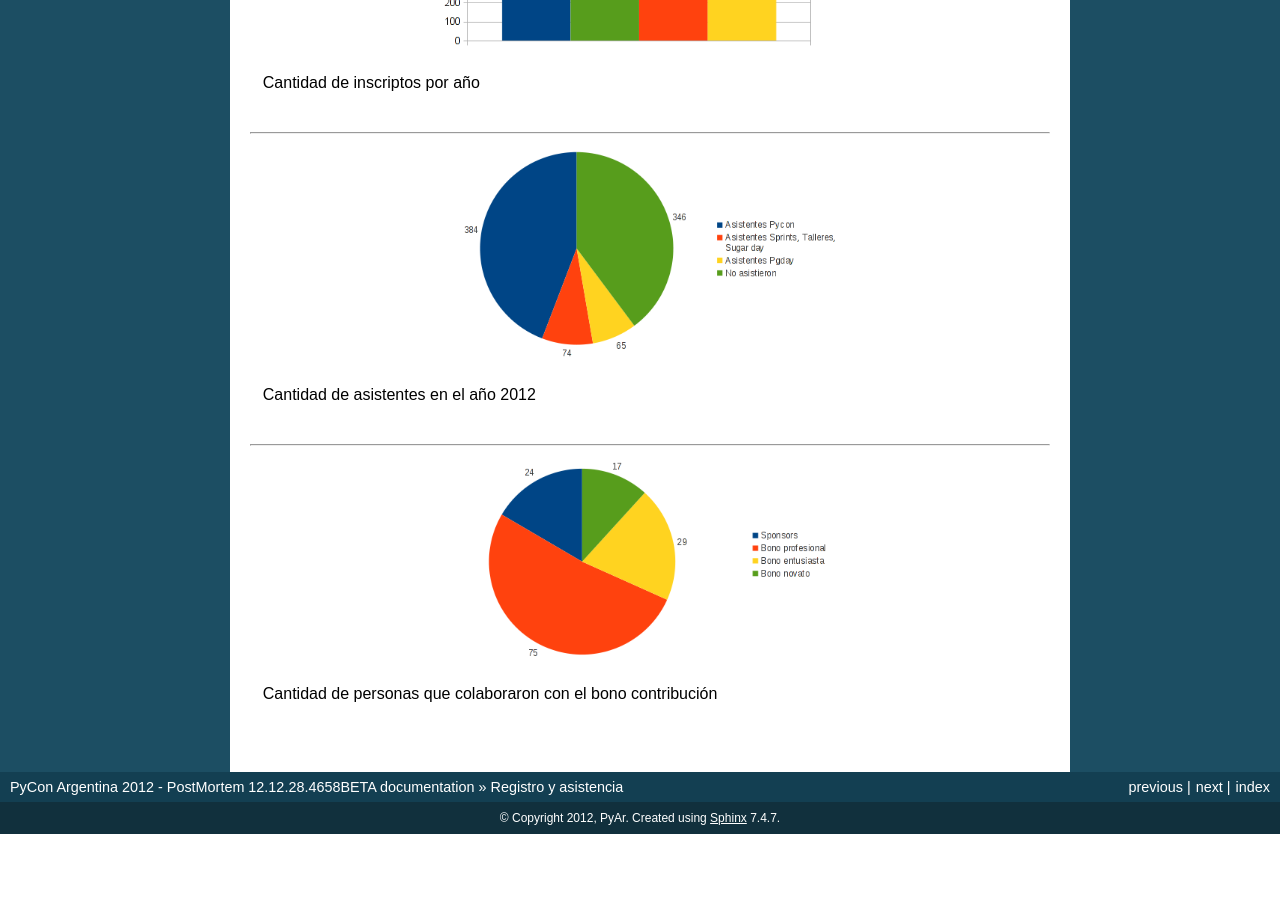
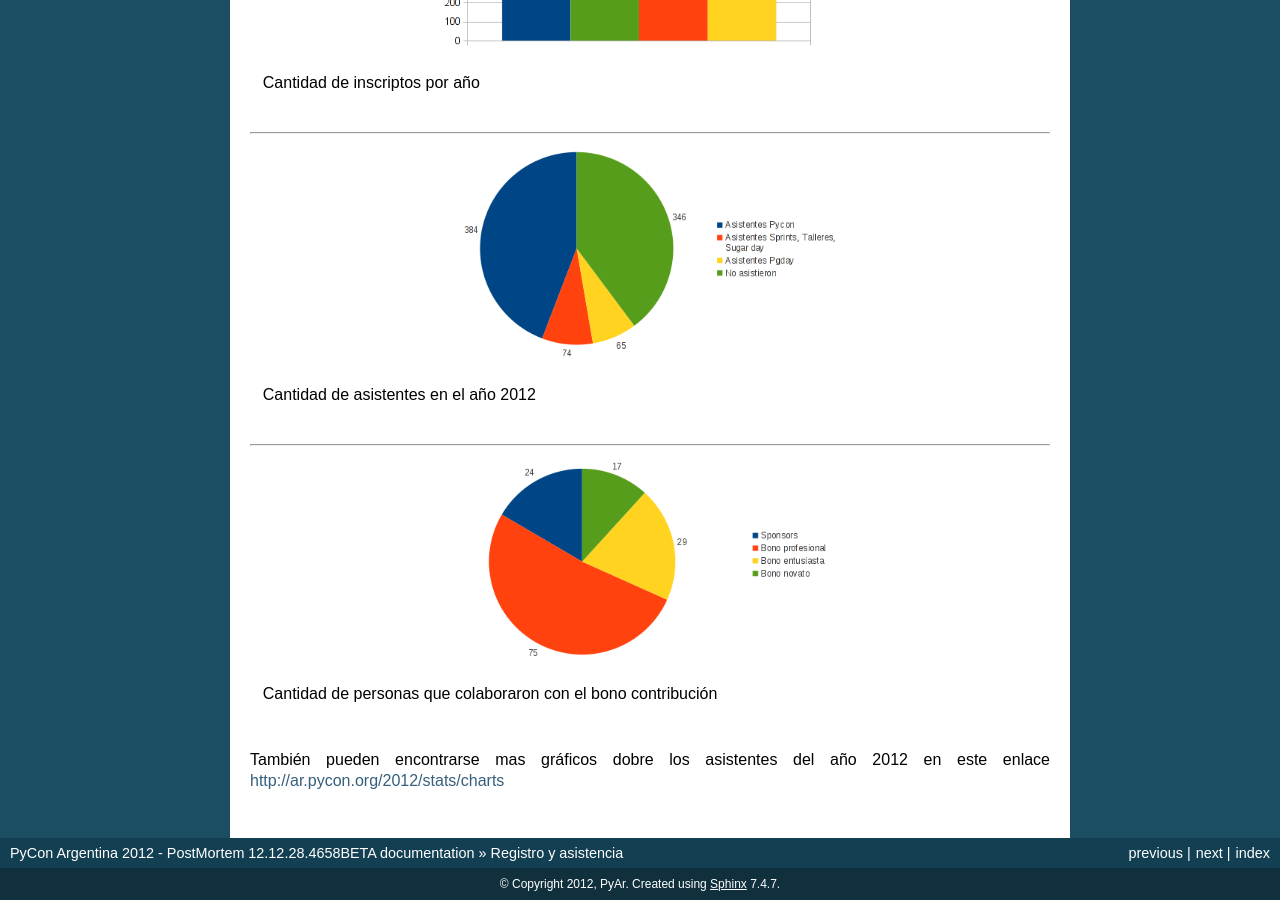
Before and after one commit to leliel12/pyconar20012_postmortem, a Sphinx documentation site: the page built from postmortem/source/registracion_y_asistencia.rst, in a window 1280 px wide and 900 px high, scrolled down 2135 px. Built offline with Sphinx 7.4.7, drawn with Linux system fonts in a browser that asks for light colours; before the commit the page ends 2969 px from its top, so only the background shows below that.

Commit message:
linkeados graficos de asistentes

```diff
--- a/postmortem/source/registracion_y_asistencia.rst
+++ b/postmortem/source/registracion_y_asistencia.rst
@@ -160,3 +160,7 @@ Algunos gráficos
         :scale: 75 %
 
         Cantidad de personas que colaboraron con el bono contribución
+
+
+También pueden encontrarse mas gráficos dobre los asistentes del año 2012 en
+este enlace http://ar.pycon.org/2012/stats/charts
```
